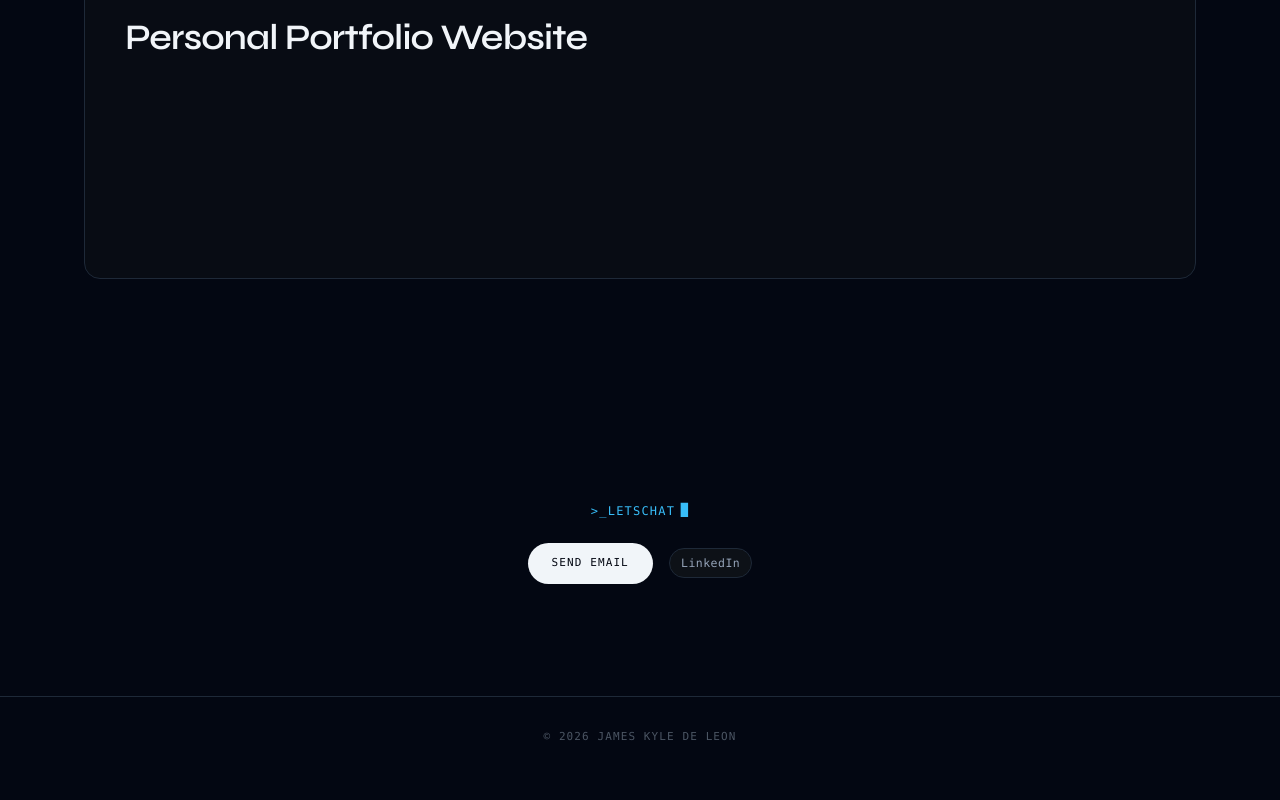
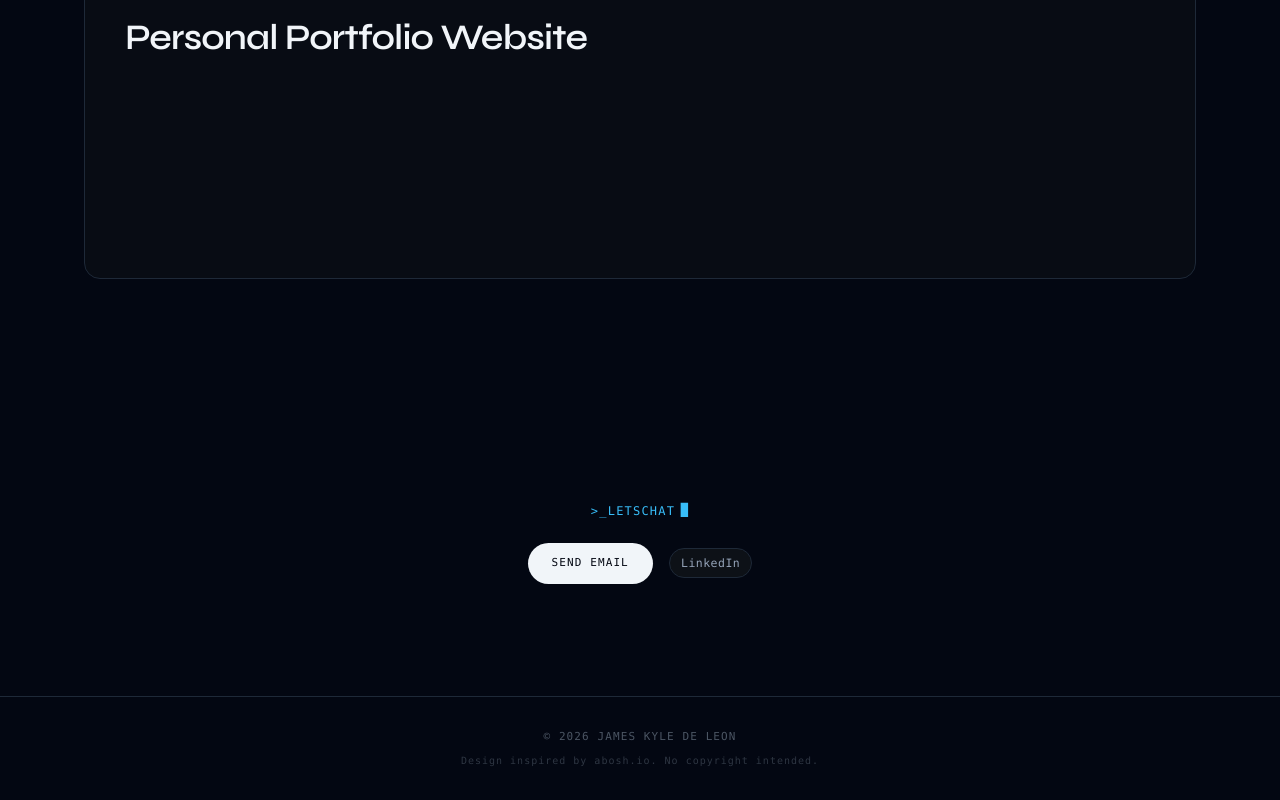
Before and after one commit to jkdleon/website-portfolio, a Next.js app: page / in a window 1280 px wide. Shown: the part 5667-6467 px from the top of the page. Before the commit the page ends 6444 px from the top, so only its background shows below. Built offline with nearby package versions, Linux system fonts and the light colour scheme.

Commit message:
feat: add design inspiration disclaimer to footer

```diff
--- a/src/components/landing/Footer.tsx
+++ b/src/components/landing/Footer.tsx
@@ -5,6 +5,13 @@ export default function Footer() {
         <p className="font-mono text-[11px] uppercase tracking-widest text-subtle">
           &copy; 2026 James Kyle De Leon
         </p>
+        <p className="font-mono text-[10px] tracking-widest text-subtle/60 mt-2">
+          Design inspired by{" "}
+          <a href="https://abosh.io" className="hover:text-subtle transition-colors">
+            abosh.io
+          </a>
+          . No copyright intended.
+        </p>
       </div>
     </footer>
   );
```
